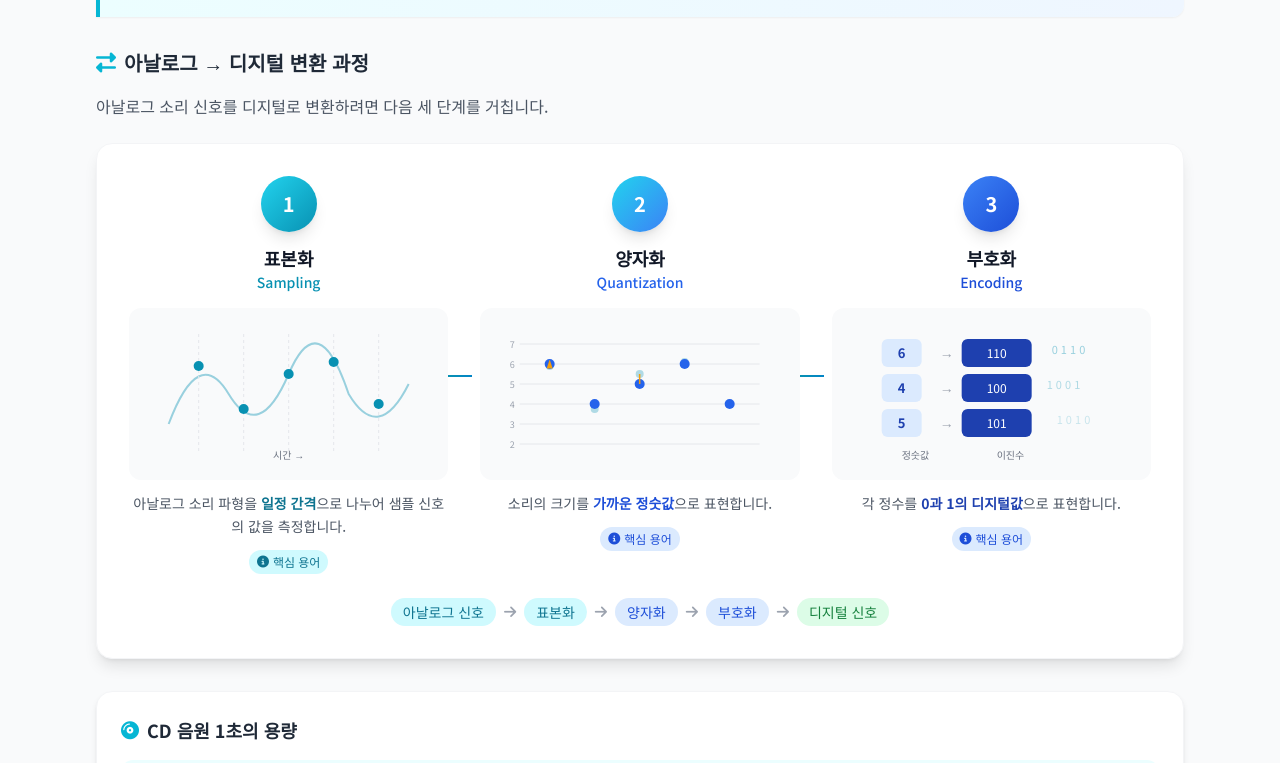
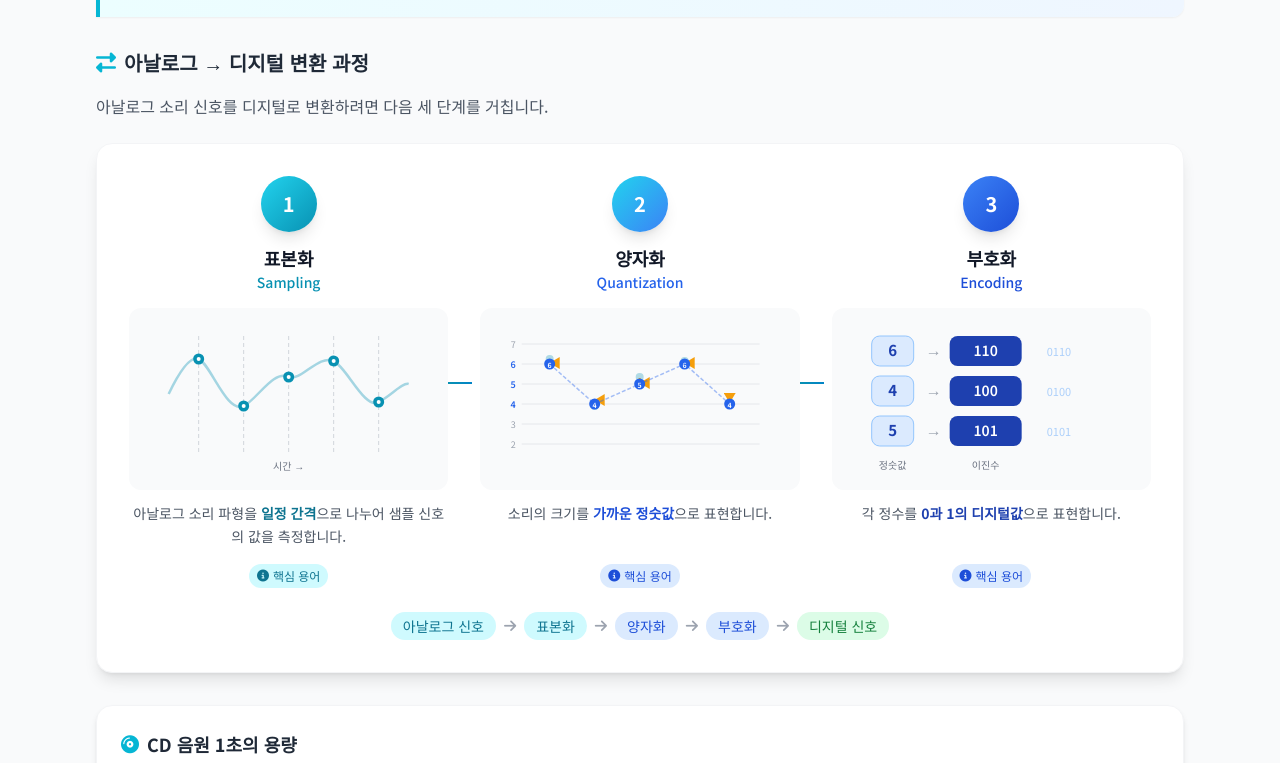
Before and after one commit to ydhsinfo/ydhsinfo.github.io, a plain HTML site: page 02_data/01_디지털 데이터 압축/04_소리 압축/index.html in a window 1280 px wide. Shown: the part 721-1484 px from the top of the page. Drawn offline with nearby package versions, Linux system fonts and the light colour scheme.

Commit message:
소리 압축: 아날로그→디지털 변환 다이어그램 수정
- 표본화: 샘플 점들이 파형 곡선 위에 정확히 위치하도록 수정
- 양자화: 모든 5개 점에 스냅 화살표 추가, 정숫값 라벨 표시
- 부호화: 희미한 4비트 값 수정 (1001→0100, 1010→0101)
- 핵심 용어: flex-col + flex-grow로 3개 카드 높이 통일

Co-Authored-By: Claude Opus 4.6 <noreply@anthropic.com>

```diff
--- a/02_data/01_디지털 데이터 압축/04_소리 압축/index.html
+++ b/02_data/01_디지털 데이터 압축/04_소리 압축/index.html
@@ -345,7 +345,7 @@
             <div class="bg-white rounded-2xl shadow-lg border border-gray-100 p-6 md:p-8 mb-8">
                 <div class="grid md:grid-cols-3 gap-6 md:gap-8">
                     <!-- Step 1: 표본화 -->
-                    <div class="process-connector">
+                    <div class="process-connector flex flex-col">
                         <div class="text-center mb-4">
                             <div class="inline-flex items-center justify-center w-14 h-14 rounded-full bg-gradient-to-br from-primary-400 to-primary-600 text-white text-xl font-bold shadow-lg mb-3">1</div>
                             <h4 class="text-lg font-bold text-gray-900">표본화</h4>
@@ -353,30 +353,38 @@
                         </div>
                         <!-- SVG diagram for sampling -->
                         <div class="bg-gray-50 rounded-xl p-4 mb-3">
-                            <svg viewBox="0 0 280 140" class="w-full" style="max-height: 140px;">
-                                <!-- Analog wave -->
-                                <path d="M20 100 Q50 20, 80 70 Q110 120, 140 50 Q170 -20, 200 70 Q230 120, 260 60"
-                                      stroke="#0891b2" stroke-width="2" fill="none" opacity="0.4"/>
-                                <!-- Sample points -->
-                                <line x1="50" y1="10" x2="50" y2="130" stroke="#e5e7eb" stroke-width="1" stroke-dasharray="3,3"/>
-                                <line x1="95" y1="10" x2="95" y2="130" stroke="#e5e7eb" stroke-width="1" stroke-dasharray="3,3"/>
-                                <line x1="140" y1="10" x2="140" y2="130" stroke="#e5e7eb" stroke-width="1" stroke-dasharray="3,3"/>
-                                <line x1="185" y1="10" x2="185" y2="130" stroke="#e5e7eb" stroke-width="1" stroke-dasharray="3,3"/>
-                                <line x1="230" y1="10" x2="230" y2="130" stroke="#e5e7eb" stroke-width="1" stroke-dasharray="3,3"/>
-                                <!-- Sample dots -->
-                                <circle cx="50" cy="42" r="5" fill="#0891b2"/>
-                                <circle cx="95" cy="85" r="5" fill="#0891b2"/>
-                                <circle cx="140" cy="50" r="5" fill="#0891b2"/>
-                                <circle cx="185" cy="38" r="5" fill="#0891b2"/>
-                                <circle cx="230" cy="80" r="5" fill="#0891b2"/>
+                            <svg viewBox="0 0 280 150" class="w-full" style="max-height: 150px;">
+                                <!-- Analog wave: smooth sine curve -->
+                                <!-- y값 계산: 중심=75, 진폭=40 -->
+                                <!-- x=50→y=35, x=95→y=82, x=140→y=53, x=185→y=37, x=230→y=78 -->
+                                <path d="M 20 70 C 32 45, 42 32, 50 35 C 62 40, 78 90, 95 82 C 108 76, 125 45, 140 53 C 152 58, 170 30, 185 37 C 198 43, 216 86, 230 78 C 242 72, 254 58, 260 60"
+                                      stroke="#0891b2" stroke-width="2.5" fill="none" opacity="0.35"/>
+                                <!-- Vertical dashed sample lines -->
+                                <line x1="50" y1="12" x2="50" y2="130" stroke="#d1d5db" stroke-width="1" stroke-dasharray="4,3"/>
+                                <line x1="95" y1="12" x2="95" y2="130" stroke="#d1d5db" stroke-width="1" stroke-dasharray="4,3"/>
+                                <line x1="140" y1="12" x2="140" y2="130" stroke="#d1d5db" stroke-width="1" stroke-dasharray="4,3"/>
+                                <line x1="185" y1="12" x2="185" y2="130" stroke="#d1d5db" stroke-width="1" stroke-dasharray="4,3"/>
+                                <line x1="230" y1="12" x2="230" y2="130" stroke="#d1d5db" stroke-width="1" stroke-dasharray="4,3"/>
+                                <!-- Sample dots ON the wave -->
+                                <circle cx="50" cy="35" r="5.5" fill="#0891b2"/>
+                                <circle cx="95" cy="82" r="5.5" fill="#0891b2"/>
+                                <circle cx="140" cy="53" r="5.5" fill="#0891b2"/>
+                                <circle cx="185" cy="37" r="5.5" fill="#0891b2"/>
+                                <circle cx="230" cy="78" r="5.5" fill="#0891b2"/>
+                                <!-- White dot centers for emphasis -->
+                                <circle cx="50" cy="35" r="2" fill="white"/>
+                                <circle cx="95" cy="82" r="2" fill="white"/>
+                                <circle cx="140" cy="53" r="2" fill="white"/>
+                                <circle cx="185" cy="37" r="2" fill="white"/>
+                                <circle cx="230" cy="78" r="2" fill="white"/>
                                 <!-- Labels -->
-                                <text x="140" y="135" text-anchor="middle" fill="#6b7280" font-size="10">시간 →</text>
+                                <text x="140" y="146" text-anchor="middle" fill="#6b7280" font-size="10">시간 →</text>
                             </svg>
                         </div>
-                        <p class="text-sm text-gray-600 leading-relaxed text-center">
+                        <p class="text-sm text-gray-600 leading-relaxed text-center flex-grow">
                             아날로그 소리 파형을 <strong class="text-primary-700">일정 간격</strong>으로 나누어 샘플 신호의 값을 측정합니다.
                         </p>
-                        <div class="mt-2 tooltip-container inline-block w-full text-center">
+                        <div class="mt-3 tooltip-container inline-block w-full text-center">
                             <span class="inline-flex items-center gap-1 text-xs bg-primary-100 text-primary-700 px-2 py-1 rounded-full cursor-help">
                                 <i class="fas fa-info-circle"></i> 핵심 용어
                             </span>
@@ -385,7 +393,7 @@
                     </div>
 
                     <!-- Step 2: 양자화 -->
-                    <div class="process-connector">
+                    <div class="process-connector flex flex-col">
                         <div class="text-center mb-4">
                             <div class="inline-flex items-center justify-center w-14 h-14 rounded-full bg-gradient-to-br from-cyan-400 to-accent-500 text-white text-xl font-bold shadow-lg mb-3">2</div>
                             <h4 class="text-lg font-bold text-gray-900">양자화</h4>
@@ -393,46 +401,65 @@
                         </div>
                         <!-- SVG diagram for quantization -->
                         <div class="bg-gray-50 rounded-xl p-4 mb-3">
-                            <svg viewBox="0 0 280 140" class="w-full" style="max-height: 140px;">
-                                <!-- Grid lines (quantization levels) -->
-                                <line x1="20" y1="20" x2="260" y2="20" stroke="#e5e7eb" stroke-width="1"/>
-                                <text x="15" y="24" text-anchor="end" fill="#9ca3af" font-size="9">7</text>
-                                <line x1="20" y1="40" x2="260" y2="40" stroke="#e5e7eb" stroke-width="1"/>
-                                <text x="15" y="44" text-anchor="end" fill="#9ca3af" font-size="9">6</text>
-                                <line x1="20" y1="60" x2="260" y2="60" stroke="#e5e7eb" stroke-width="1"/>
-                                <text x="15" y="64" text-anchor="end" fill="#9ca3af" font-size="9">5</text>
-                                <line x1="20" y1="80" x2="260" y2="80" stroke="#e5e7eb" stroke-width="1"/>
-                                <text x="15" y="84" text-anchor="end" fill="#9ca3af" font-size="9">4</text>
-                                <line x1="20" y1="100" x2="260" y2="100" stroke="#e5e7eb" stroke-width="1"/>
-                                <text x="15" y="104" text-anchor="end" fill="#9ca3af" font-size="9">3</text>
-                                <line x1="20" y1="120" x2="260" y2="120" stroke="#e5e7eb" stroke-width="1"/>
-                                <text x="15" y="124" text-anchor="end" fill="#9ca3af" font-size="9">2</text>
-                                <!-- Original points (faded) -->
-                                <circle cx="50" cy="42" r="4" fill="#0891b2" opacity="0.3"/>
-                                <circle cx="95" cy="85" r="4" fill="#0891b2" opacity="0.3"/>
-                                <circle cx="140" cy="50" r="4" fill="#0891b2" opacity="0.3"/>
-                                <circle cx="185" cy="38" r="4" fill="#0891b2" opacity="0.3"/>
-                                <circle cx="230" cy="80" r="4" fill="#0891b2" opacity="0.3"/>
-                                <!-- Quantized points (snapped to grid) -->
-                                <circle cx="50" cy="40" r="5" fill="#2563eb"/>
-                                <circle cx="95" cy="80" r="5" fill="#2563eb"/>
-                                <circle cx="140" cy="60" r="5" fill="#2563eb"/>
-                                <circle cx="185" cy="40" r="5" fill="#2563eb"/>
-                                <circle cx="230" cy="80" r="5" fill="#2563eb"/>
-                                <!-- Arrows showing snapping -->
-                                <line x1="50" y1="42" x2="50" y2="40" stroke="#f59e0b" stroke-width="1.5" marker-end="url(#arrowQ)"/>
-                                <line x1="140" y1="50" x2="140" y2="60" stroke="#f59e0b" stroke-width="1.5"/>
+                            <svg viewBox="0 0 280 150" class="w-full" style="max-height: 150px;">
                                 <defs>
-                                    <marker id="arrowQ" markerWidth="6" markerHeight="4" refX="3" refY="2" orient="auto">
-                                        <path d="M0,0 L6,2 L0,4" fill="#f59e0b"/>
+                                    <marker id="arrowQDown" markerWidth="6" markerHeight="5" refX="3" refY="5" orient="auto">
+                                        <path d="M0,0 L3,5 L6,0" fill="#f59e0b"/>
+                                    </marker>
+                                    <marker id="arrowQUp" markerWidth="6" markerHeight="5" refX="3" refY="0" orient="auto">
+                                        <path d="M0,5 L3,0 L6,5" fill="#f59e0b"/>
                                     </marker>
                                 </defs>
+                                <!-- Grid lines (quantization levels) -->
+                                <line x1="22" y1="20" x2="260" y2="20" stroke="#e5e7eb" stroke-width="1"/>
+                                <text x="16" y="24" text-anchor="end" fill="#9ca3af" font-size="9">7</text>
+                                <line x1="22" y1="40" x2="260" y2="40" stroke="#e5e7eb" stroke-width="1"/>
+                                <text x="16" y="44" text-anchor="end" fill="#2563eb" font-size="9" font-weight="600">6</text>
+                                <line x1="22" y1="60" x2="260" y2="60" stroke="#e5e7eb" stroke-width="1"/>
+                                <text x="16" y="64" text-anchor="end" fill="#2563eb" font-size="9" font-weight="600">5</text>
+                                <line x1="22" y1="80" x2="260" y2="80" stroke="#e5e7eb" stroke-width="1"/>
+                                <text x="16" y="84" text-anchor="end" fill="#2563eb" font-size="9" font-weight="600">4</text>
+                                <line x1="22" y1="100" x2="260" y2="100" stroke="#e5e7eb" stroke-width="1"/>
+                                <text x="16" y="104" text-anchor="end" fill="#9ca3af" font-size="9">3</text>
+                                <line x1="22" y1="120" x2="260" y2="120" stroke="#e5e7eb" stroke-width="1"/>
+                                <text x="16" y="124" text-anchor="end" fill="#9ca3af" font-size="9">2</text>
+                                <!-- Original points (faded) - same y as 표본화 -->
+                                <circle cx="50" cy="35" r="4" fill="#0891b2" opacity="0.3"/>
+                                <circle cx="95" cy="82" r="4" fill="#0891b2" opacity="0.3"/>
+                                <circle cx="140" cy="53" r="4" fill="#0891b2" opacity="0.3"/>
+                                <circle cx="185" cy="37" r="4" fill="#0891b2" opacity="0.3"/>
+                                <circle cx="230" cy="78" r="4" fill="#0891b2" opacity="0.3"/>
+                                <!-- Snap arrows (original → quantized) -->
+                                <!-- 35→40: down 5px -->
+                                <line x1="50" y1="36" x2="50" y2="39" stroke="#f59e0b" stroke-width="2" marker-end="url(#arrowQDown)"/>
+                                <!-- 82→80: up 2px -->
+                                <line x1="95" y1="81" x2="95" y2="76" stroke="#f59e0b" stroke-width="2" marker-end="url(#arrowQUp)"/>
+                                <!-- 53→60: down 7px -->
+                                <line x1="140" y1="54" x2="140" y2="59" stroke="#f59e0b" stroke-width="2" marker-end="url(#arrowQDown)"/>
+                                <!-- 37→40: down 3px -->
+                                <line x1="185" y1="38" x2="185" y2="39" stroke="#f59e0b" stroke-width="2" marker-end="url(#arrowQDown)"/>
+                                <!-- 78→80: down 2px -->
+                                <line x1="230" y1="79" x2="230" y2="79" stroke="#f59e0b" stroke-width="2" marker-end="url(#arrowQDown)"/>
+                                <!-- Quantized points (snapped to grid) -->
+                                <circle cx="50" cy="40" r="5.5" fill="#2563eb"/>
+                                <circle cx="95" cy="80" r="5.5" fill="#2563eb"/>
+                                <circle cx="140" cy="60" r="5.5" fill="#2563eb"/>
+                                <circle cx="185" cy="40" r="5.5" fill="#2563eb"/>
+                                <circle cx="230" cy="80" r="5.5" fill="#2563eb"/>
+                                <!-- Quantized value labels -->
+                                <text x="50" y="44" text-anchor="middle" fill="white" font-size="7" font-weight="bold">6</text>
+                                <text x="95" y="84" text-anchor="middle" fill="white" font-size="7" font-weight="bold">4</text>
+                                <text x="140" y="64" text-anchor="middle" fill="white" font-size="7" font-weight="bold">5</text>
+                                <text x="185" y="44" text-anchor="middle" fill="white" font-size="7" font-weight="bold">6</text>
+                                <text x="230" y="84" text-anchor="middle" fill="white" font-size="7" font-weight="bold">4</text>
+                                <!-- Connecting line through quantized points -->
+                                <polyline points="50,40 95,80 140,60 185,40 230,80" stroke="#2563eb" stroke-width="1.5" fill="none" stroke-dasharray="4,2" opacity="0.4"/>
                             </svg>
                         </div>
-                        <p class="text-sm text-gray-600 leading-relaxed text-center">
+                        <p class="text-sm text-gray-600 leading-relaxed text-center flex-grow">
                             소리의 크기를 <strong class="text-accent-700">가까운 정숫값</strong>으로 표현합니다.
                         </p>
-                        <div class="mt-2 tooltip-container inline-block w-full text-center">
+                        <div class="mt-3 tooltip-container inline-block w-full text-center">
                             <span class="inline-flex items-center gap-1 text-xs bg-accent-100 text-accent-700 px-2 py-1 rounded-full cursor-help">
                                 <i class="fas fa-info-circle"></i> 핵심 용어
                             </span>
@@ -441,7 +468,7 @@
                     </div>
 
                     <!-- Step 3: 부호화 -->
-                    <div>
+                    <div class="flex flex-col">
                         <div class="text-center mb-4">
                             <div class="inline-flex items-center justify-center w-14 h-14 rounded-full bg-gradient-to-br from-accent-500 to-accent-700 text-white text-xl font-bold shadow-lg mb-3">3</div>
                             <h4 class="text-lg font-bold text-gray-900">부호화</h4>
@@ -449,45 +476,43 @@
                         </div>
                         <!-- SVG diagram for encoding -->
                         <div class="bg-gray-50 rounded-xl p-4 mb-3">
-                            <svg viewBox="0 0 280 140" class="w-full" style="max-height: 140px;">
-                                <!-- Integer values with arrows to binary -->
-                                <g transform="translate(30, 15)">
-                                    <!-- Value 6 -->
-                                    <rect x="0" y="0" width="40" height="28" rx="6" fill="#dbeafe"/>
-                                    <text x="20" y="19" text-anchor="middle" fill="#1e40af" font-size="13" font-weight="bold">6</text>
-                                    <text x="65" y="19" text-anchor="middle" fill="#9ca3af" font-size="14">→</text>
-                                    <rect x="80" y="0" width="70" height="28" rx="6" fill="#1e40af"/>
-                                    <text x="115" y="19" text-anchor="middle" fill="white" font-size="12" font-family="monospace">110</text>
+                            <svg viewBox="0 0 280 150" class="w-full" style="max-height: 150px;">
+                                <!-- Row 1: 6 → 110 -->
+                                <g transform="translate(20, 12)">
+                                    <rect x="0" y="0" width="42" height="30" rx="8" fill="#dbeafe" stroke="#93c5fd" stroke-width="1"/>
+                                    <text x="21" y="20" text-anchor="middle" fill="#1e40af" font-size="15" font-weight="bold">6</text>
+                                    <text x="62" y="20" text-anchor="middle" fill="#9ca3af" font-size="16">→</text>
+                                    <rect x="78" y="0" width="72" height="30" rx="8" fill="#1e40af"/>
+                                    <text x="114" y="20" text-anchor="middle" fill="white" font-size="14" font-family="monospace" font-weight="600">110</text>
+                                    <text x="175" y="20" fill="#60a5fa" font-size="11" opacity="0.5" font-family="monospace">0110</text>
                                 </g>
-                                <g transform="translate(30, 50)">
-                                    <!-- Value 4 -->
-                                    <rect x="0" y="0" width="40" height="28" rx="6" fill="#dbeafe"/>
-                                    <text x="20" y="19" text-anchor="middle" fill="#1e40af" font-size="13" font-weight="bold">4</text>
-                                    <text x="65" y="19" text-anchor="middle" fill="#9ca3af" font-size="14">→</text>
-                                    <rect x="80" y="0" width="70" height="28" rx="6" fill="#1e40af"/>
-                                    <text x="115" y="19" text-anchor="middle" fill="white" font-size="12" font-family="monospace">100</text>
+                                <!-- Row 2: 4 → 100 -->
+                                <g transform="translate(20, 52)">
+                                    <rect x="0" y="0" width="42" height="30" rx="8" fill="#dbeafe" stroke="#93c5fd" stroke-width="1"/>
+                                    <text x="21" y="20" text-anchor="middle" fill="#1e40af" font-size="15" font-weight="bold">4</text>
+                                    <text x="62" y="20" text-anchor="middle" fill="#9ca3af" font-size="16">→</text>
+                                    <rect x="78" y="0" width="72" height="30" rx="8" fill="#1e40af"/>
+                                    <text x="114" y="20" text-anchor="middle" fill="white" font-size="14" font-family="monospace" font-weight="600">100</text>
+                                    <text x="175" y="20" fill="#60a5fa" font-size="11" opacity="0.5" font-family="monospace">0100</text>
                                 </g>
-                                <g transform="translate(30, 85)">
-                                    <!-- Value 5 -->
-                                    <rect x="0" y="0" width="40" height="28" rx="6" fill="#dbeafe"/>
-                                    <text x="20" y="19" text-anchor="middle" fill="#1e40af" font-size="13" font-weight="bold">5</text>
-                                    <text x="65" y="19" text-anchor="middle" fill="#9ca3af" font-size="14">→</text>
-                                    <rect x="80" y="0" width="70" height="28" rx="6" fill="#1e40af"/>
-                                    <text x="115" y="19" text-anchor="middle" fill="white" font-size="12" font-family="monospace">101</text>
+                                <!-- Row 3: 5 → 101 -->
+                                <g transform="translate(20, 92)">
+                                    <rect x="0" y="0" width="42" height="30" rx="8" fill="#dbeafe" stroke="#93c5fd" stroke-width="1"/>
+                                    <text x="21" y="20" text-anchor="middle" fill="#1e40af" font-size="15" font-weight="bold">5</text>
+                                    <text x="62" y="20" text-anchor="middle" fill="#9ca3af" font-size="16">→</text>
+                                    <rect x="78" y="0" width="72" height="30" rx="8" fill="#1e40af"/>
+                                    <text x="114" y="20" text-anchor="middle" fill="white" font-size="14" font-family="monospace" font-weight="600">101</text>
+                                    <text x="175" y="20" fill="#60a5fa" font-size="11" opacity="0.5" font-family="monospace">0101</text>
                                 </g>
-                                <!-- Label -->
-                                <text x="50" y="135" fill="#6b7280" font-size="10">정숫값</text>
-                                <text x="145" y="135" fill="#6b7280" font-size="10">이진수</text>
-                                <!-- Decorative: 0 and 1 floating -->
-                                <text x="200" y="30" fill="#0891b2" font-size="11" opacity="0.4" font-family="monospace">0 1 1 0</text>
-                                <text x="195" y="65" fill="#0891b2" font-size="11" opacity="0.3" font-family="monospace">1 0 0 1</text>
-                                <text x="205" y="100" fill="#0891b2" font-size="11" opacity="0.2" font-family="monospace">1 0 1 0</text>
+                                <!-- Labels -->
+                                <text x="41" y="145" text-anchor="middle" fill="#6b7280" font-size="10">정숫값</text>
+                                <text x="134" y="145" text-anchor="middle" fill="#6b7280" font-size="10">이진수</text>
                             </svg>
                         </div>
-                        <p class="text-sm text-gray-600 leading-relaxed text-center">
+                        <p class="text-sm text-gray-600 leading-relaxed text-center flex-grow">
                             각 정수를 <strong class="text-accent-800">0과 1의 디지털값</strong>으로 표현합니다.
                         </p>
-                        <div class="mt-2 tooltip-container inline-block w-full text-center">
+                        <div class="mt-3 tooltip-container inline-block w-full text-center">
                             <span class="inline-flex items-center gap-1 text-xs bg-accent-100 text-accent-700 px-2 py-1 rounded-full cursor-help">
                                 <i class="fas fa-info-circle"></i> 핵심 용어
                             </span>
```
